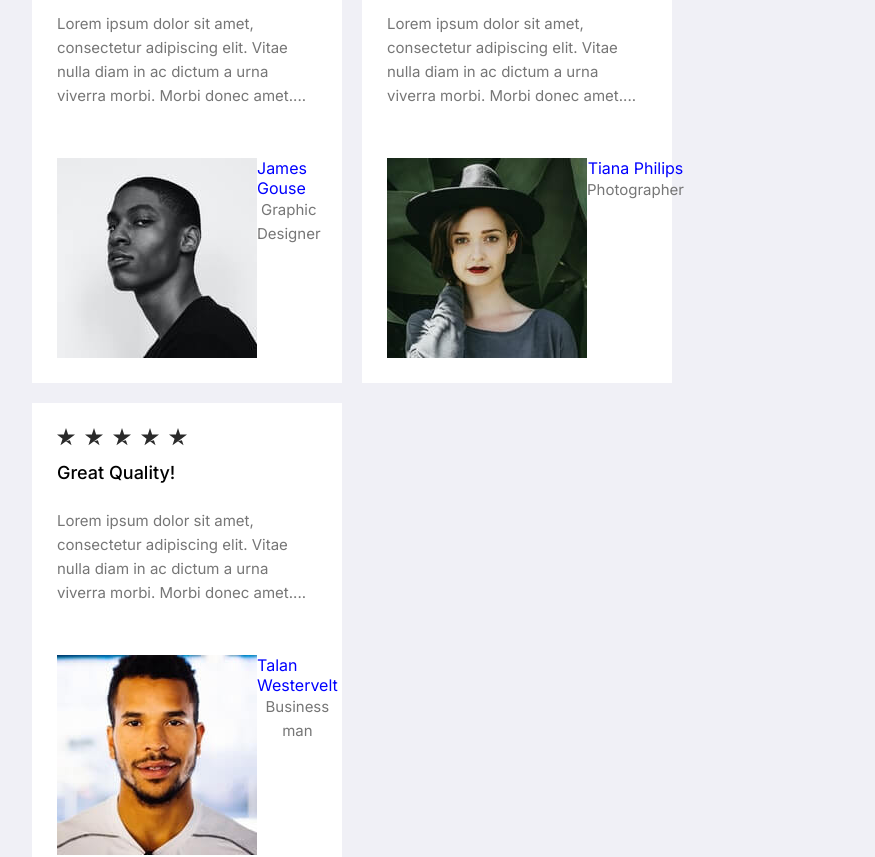
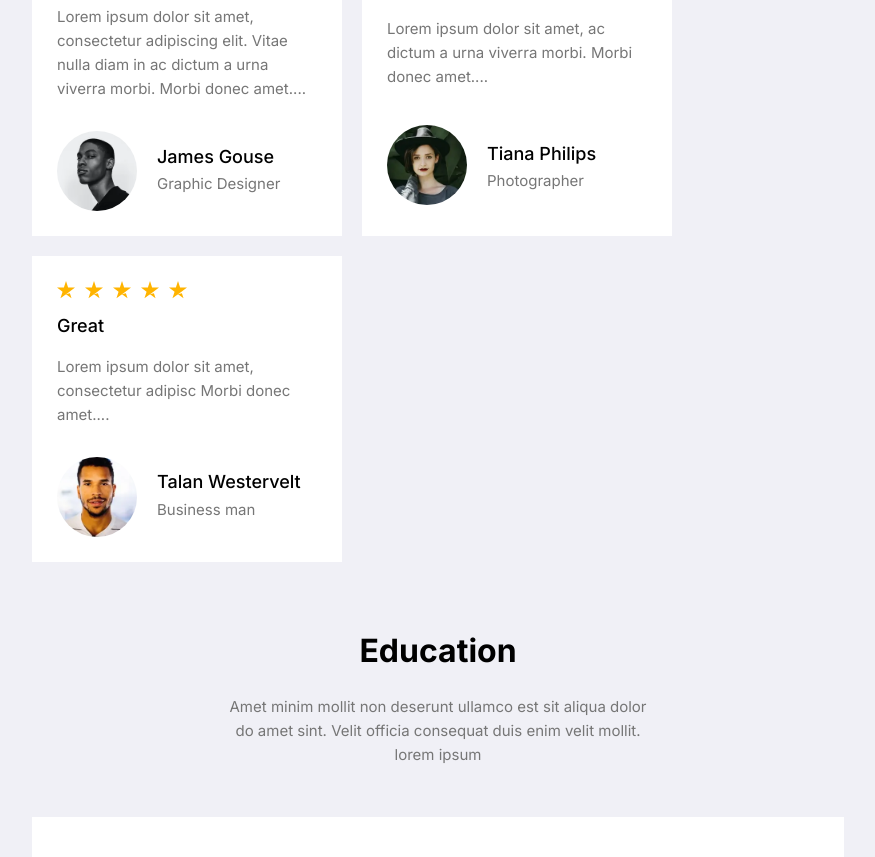
Before and after one commit to adastion/adastion-portfolio-start-project, a React app: page / in a window 1280 px wide. Shown: the part 3300-4157 px from the top of the page, without its empty margins (288-1163 px from the left). Built offline with nearby package versions, Linux system fonts and the light colour scheme.

Commit message:
CardRecommendation

```diff
--- a/src/components/user/User.tsx
+++ /dev/null
@@ -1,32 +0,0 @@
-import React from 'react'
-import { FlexWrapper } from '../FlexWrapper'
-import { Text } from './../Text'
-import styled from 'styled-components'
-
-type UserPropsType = {
-  avatar: string
-  name: string
-  profession: string
-}
-
-export const User = (props: UserPropsType) => {
-  return (
-    <FlexWrapper>
-      <img
-        src={
-          props.avatar ||
-          'https://4.bp.blogspot.com/-nhvgISgeQ9I/V8YnrPgqYxI/AAAAAAAA7OQ/O3z8vcqKVJQm7N-_ZGtDbKdy4Z_sJxm6ACLcB/s1600/blank-profile-picture-973461_1280.png'
-        }
-        alt='avatar'
-      />
-      <FlexWrapper direction={'column'} align={'center'}>
-        <Title>{props.name}</Title>
-        <Text>{props.profession}</Text>
-      </FlexWrapper>
-    </FlexWrapper>
-  )
-}
-
-const Title = styled.p`
-  color: blue;
-`
--- a/src/layout/section/recommendations/Recommendations.tsx
+++ b/src/layout/section/recommendations/Recommendations.tsx
@@ -18,13 +18,12 @@ const cardListRecommendation = [
     nameIcon: 'star',
     title: 'Amazing work!',
     description:
-      'Lorem ipsum dolor sit amet, consectetur adipiscing elit. Vitae nulla diam in ac dictum a urna viverra morbi. Morbi donec amet....',
+      'Lorem ipsum dolor sit amet, ac dictum a urna viverra morbi. Morbi donec amet....',
   },
   {
     nameIcon: 'star',
     title: 'Great',
-    description:
-      'Lorem ipsum dolor sit amet, consectetur adipiscing elit. Vitae nulla diam in ac dictum a urna viverra morbi. Morbi donec amet....',
+    description: 'Lorem ipsum dolor sit amet, consectetur adipisc Morbi donec amet....',
   },
 ]
 
@@ -38,7 +37,7 @@ export const Recommendations = () => {
             Amet minim mollit non deserunt ullamco est sit aliqua dolor do amet sint.
             Velit officia consequat duis enim velit mollit. lorem ipsum
           </Text>
-          <FlexWrapper wrap={'wrap'} align={'center'} gap={theme.gapCard}>
+          <FlexWrapper wrap={'wrap'} gap={theme.gapCard}>
             {cardListRecommendation.map((card, index) => (
               <CardRecommendation
                 indexCard={index}
--- a/src/layout/section/recommendations/card_recommendation/CardRecommendation.tsx
+++ b/src/layout/section/recommendations/card_recommendation/CardRecommendation.tsx
@@ -1,80 +1,86 @@
-import React from "react";
-import { FlexWrapper } from "../../../../components/FlexWrapper";
-import { Icon } from "../../../../components/Icons/Icon";
-import { Text } from "./../../../../components/Text";
-import { User } from "./../../../../components/user/User";
-import avatrPreview1 from "./../../../../assets/images/ava_1.jpg";
-import avatrPreview2 from "./../../../../assets/images/ava_2.jpg";
-import avatrPreview3 from "./../../../../assets/images/ava_3.jpg";
-import styled from "styled-components";
-import { theme } from "../../../../styles/Theme";
-import { SectionTitle } from "../../../../components/SectionTitle";
+import React from 'react'
+import { FlexWrapper } from '../../../../components/FlexWrapper'
+import { Icon } from '../../../../components/Icons/Icon'
+import { Text } from './../../../../components/Text'
+import avatrPreview1 from './../../../../assets/images/ava_1.jpg'
+import avatrPreview1Webp from './../../../../assets/images/ava_1.webp'
+import avatrPreview2 from './../../../../assets/images/ava_2.jpg'
+import avatrPreview2Webp from './../../../../assets/images/ava_2.webp'
+import avatrPreview3 from './../../../../assets/images/ava_3.jpg'
+import avatrPreview3Webp from './../../../../assets/images/ava_3.webp'
+import styled from 'styled-components'
+import { theme } from '../../../../styles/Theme'
+import { SectionTitle } from '../../../../components/SectionTitle'
+import { Picture } from '../../../../components/Picture'
 
 type CardRecommendationPropdType = {
-  nameIcon: string;
-  title: string;
-  description: string;
-  indexCard: number;
-  user?: {
-    avatar: string;
-    name: string;
-    profession: string;
-  };
-};
+  nameIcon: string
+  title: string
+  description: string
+  indexCard: number
+}
 
 const listUsers = [
   {
-    picture: avatrPreview1,
-    name: "James Gouse",
-    profession: "Graphic Designer",
+    picture: [avatrPreview1, avatrPreview1Webp],
+    name: 'James Gouse',
+    profession: 'Graphic Designer',
   },
   {
-    picture: avatrPreview2,
-    name: "Tiana Philips",
-    profession: "Photographer",
+    picture: [avatrPreview2, avatrPreview2Webp],
+    name: 'Tiana Philips',
+    profession: 'Photographer',
   },
   {
-    picture: avatrPreview3,
-    name: "Talan Westervelt",
-    profession: "Business man",
+    picture: [avatrPreview3, avatrPreview3Webp],
+    name: 'Talan Westervelt',
+    profession: 'Business man',
   },
-];
+]
 
 export const CardRecommendation = (props: CardRecommendationPropdType) => {
   return (
     <CardRecommendationStyled>
       <Rtating>
-        <Icon iconId={props.nameIcon} size={"18px"} />
-        <Icon iconId={props.nameIcon} size={"18px"} />
-        <Icon iconId={props.nameIcon} size={"18px"} />
-        <Icon iconId={props.nameIcon} size={"18px"} />
-        <Icon iconId={props.nameIcon} size={"18px"} />
+        <Icon iconId={props.nameIcon} fill={theme.colors.secondaryBg} size={'18px'} />
+        <Icon iconId={props.nameIcon} fill={theme.colors.secondaryBg} size={'18px'} />
+        <Icon iconId={props.nameIcon} fill={theme.colors.secondaryBg} size={'18px'} />
+        <Icon iconId={props.nameIcon} fill={theme.colors.secondaryBg} size={'18px'} />
+        <Icon iconId={props.nameIcon} fill={theme.colors.secondaryBg} size={'18px'} />
       </Rtating>
-      <SectionTitle size={"18px"} weight={"500"}>
-        Great Quality!
+      <SectionTitle as={'h4'} margin={'18px'} size={'18px'} weight={'500'}>
+        {props.title}
       </SectionTitle>
-      <Text position={"start"}>
-        Lorem ipsum dolor sit amet, consectetur adipiscing elit. Vitae nulla
-        diam in ac dictum a urna viverra morbi. Morbi donec amet....
+      <Text margin={'30px'} position={'start'}>
+        {props.description}
       </Text>
-      <User
-        avatar={listUsers[props.indexCard].picture}
-        name={listUsers[props.indexCard].name}
-        profession={listUsers[props.indexCard].profession}
-      />
+      <FlexWrapper gap={'20px'}>
+        <Picture avatar width={'80px'} height={'80px'}>
+          <source srcSet={listUsers[props.indexCard].picture[1]} type='image/webp' />
+          <img src={listUsers[props.indexCard].picture[0]} alt='avatar' />
+        </Picture>
+        <FlexWrapper direction={'column'} justify={'center'}>
+          <SectionTitle as={'h4'} margin={'5px'} size={'18px'} weight={'500'}>
+            {listUsers[props.indexCard].name}
+          </SectionTitle>
+          <Text margin={'30px'} position={'start'}>
+            {listUsers[props.indexCard].profession}
+          </Text>
+        </FlexWrapper>
+      </FlexWrapper>
     </CardRecommendationStyled>
-  );
-};
+  )
+}
 
 const CardRecommendationStyled = styled.div`
   display: grid;
   max-width: 310px;
   background: ${theme.colors.primaryBg};
   padding: 25px;
-`;
+`
 
 const Rtating = styled.div`
   display: flex;
   gap: 10px;
   margin-bottom: 16px;
-`;
+`
```
